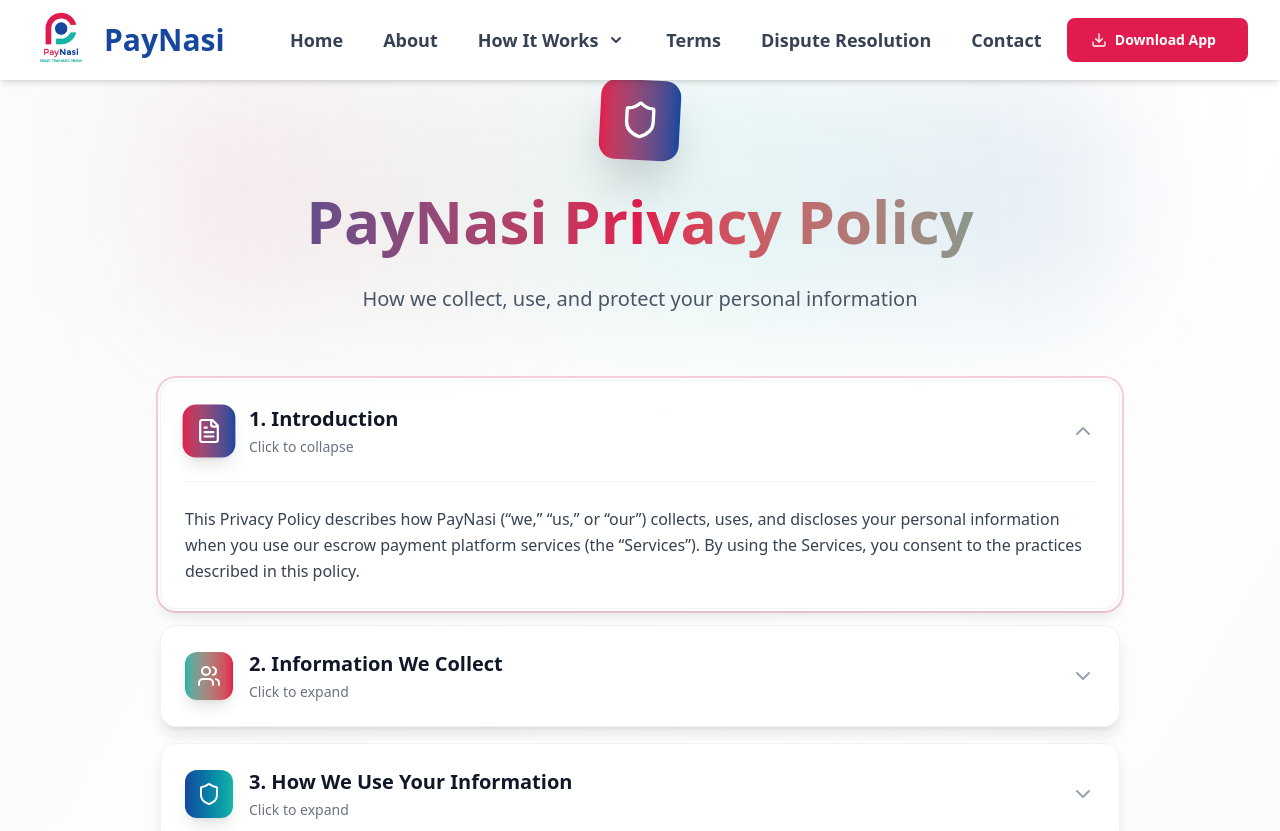
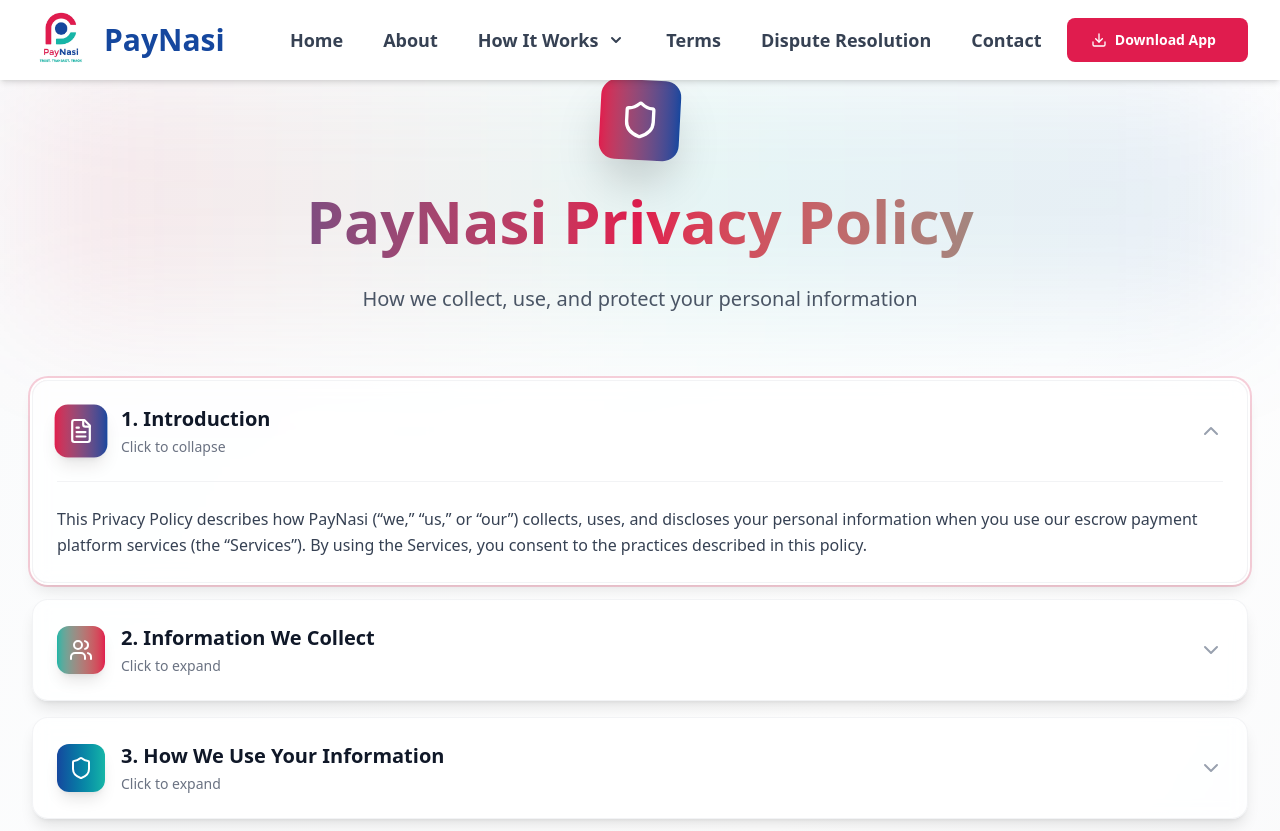
Before and after one commit to DanielNgumo/paynasi, a Next.js app: page /privacy in a window 1280 px wide. Shown: the top 831 px of the page. Built offline with nearby package versions, Linux system fonts and the light colour scheme.

Commit message:
responsiveness on minimum laptops1

```diff
--- a/src/app/dispute_resolution/DisputeResolutionPage.tsx
+++ b/src/app/dispute_resolution/DisputeResolutionPage.tsx
@@ -2,7 +2,7 @@
 import Link from 'next/link';
 import React, { useState } from 'react';
 import {
-  ArrowRight,
+
   Shield,
   ChevronDown,
   FileText,
@@ -10,17 +10,13 @@
   AlertTriangle,
   Download,
   Clock,
-  CheckCircle,
-  XCircle,
   Eye,
-  Users,
   Phone,
   Home
 } from 'lucide-react';
 
 const DisputeResolutionPage = () => {
-  const [expandedSections, setExpandedSections] = useState<Set<number>>(new Set([1]));
-  const [activeTab, setActiveTab] = useState('overview');
+const [expandedSections, setExpandedSections] = useState<Set<number>>(new Set([1]));
 
   const toggleSection = (sectionId: number) => {
     const newExpanded = new Set(expandedSections);
--- a/src/app/privacy/PrivacyPage.tsx
+++ b/src/app/privacy/PrivacyPage.tsx
@@ -1,7 +1,7 @@
 "use client";
 import Link from 'next/link';
 import React, { useState } from 'react';
-import { ArrowRight, Shield, ChevronDown, ChevronUp, FileText, Users, CreditCard, Lock, Edit, Download, AlertTriangle, Globe } from 'lucide-react';
+import { ArrowRight, Shield, ChevronDown, FileText, Users, Lock, Edit, Download, AlertTriangle, Globe } from 'lucide-react';
 import jsPDF from 'jspdf';
 
 const PrivacyPage = () => {
@@ -165,7 +165,7 @@
 
   return (
     <div className="min-h-screen bg-gradient-to-br from-gray-50 via-white to-gray-100 py-20">
-      <div className="max-w-5xl mx-auto px-4 sm:px-6 lg:px-8">
+      <div className="max-w-[90rem] 2xl:max-w-[100rem] mx-auto px-4 sm:px-6 lg:px-8 2xl:px-10">
         {/* Stunning Header */}
         <div className="text-center mb-16 relative">
           <div className="absolute inset-0 bg-gradient-to-r from-[#e01c4e]/10 via-[#17b5a7]/10 to-[#15479e]/10 rounded-3xl blur-3xl"></div>
@@ -254,7 +254,9 @@
             </Link>
             <Link
               href="/"
-              className="bg-white/20 backdrop-blur-sm text-white px-8 py-3 rounded-xl font-semibold hover:bg-white/30 transition-all duration-300 transform hover:scale-105 border border-white/30 inline-flex items-center justify-center space-x-2"
+              className="bg-white/20 backdrop-blur-sm text-white px-8 py-3 rounded-xl font-semibold hover:bg-white
+
+/30 transition-all duration-300 transform hover:scale-105 border border-white/30 inline-flex items-center justify-center space-x-2"
             >
               <span>Back to Home</span>
               <ArrowRight className="h-4 w-4" />
--- a/src/app/terms/TermsPage.tsx
+++ b/src/app/terms/TermsPage.tsx
@@ -2,7 +2,6 @@
 import Link from 'next/link';
 import React, { useState } from 'react';
 import {
-  ArrowRight,
   Shield,
   ChevronDown,
   FileText,
@@ -16,7 +15,6 @@
   Edit,
   Power,
   Clock,
-  CheckCircle,
   Eye,
   Phone,
   Home,
```
Lines whose indentation alone changed are shown as unchanged.
